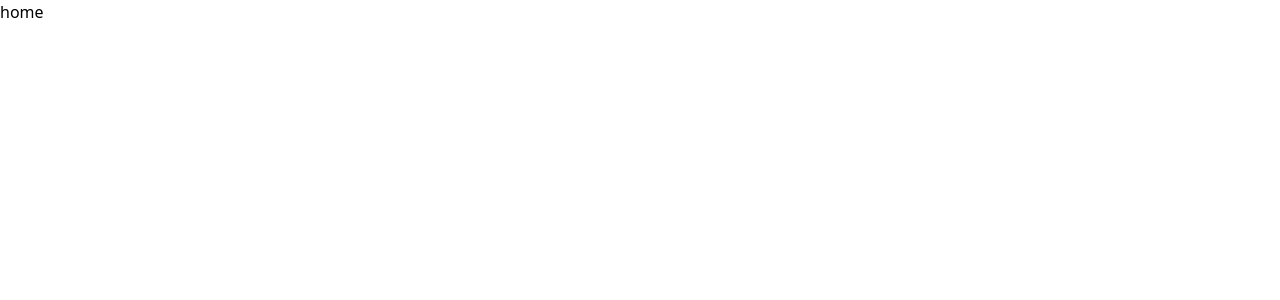
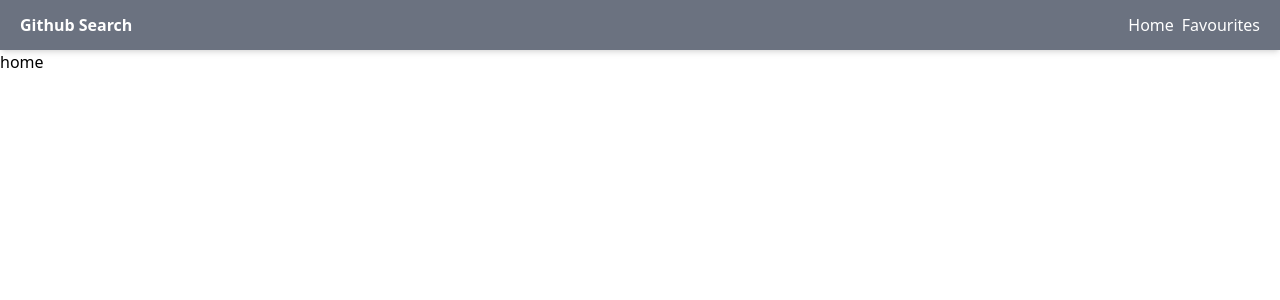
Before and after one commit to repkoO/react_redux, a React (Create React App) app: page / in a window 1280 px wide. Shown: the top 300 px of the page. Built offline with nearby package versions, Linux system fonts and the light colour scheme.

Commit message:
feat: implement navigation

```diff
--- a/src/App.tsx
+++ b/src/App.tsx
@@ -2,14 +2,18 @@ import React from 'react';
 import { Routes, Route } from 'react-router-dom';
 import HomePage from './pages/HomePage';
 import FavouritePage from './pages/FavouritePage';
+import Navigation from './components/Navigation';
 
 
 function App() {
   return (
+    <>
+    <Navigation />
     <Routes>
       <Route path='/' element={ <HomePage /> } />
       <Route path='/favourites' element={ <FavouritePage /> } />
     </Routes>
+    </>
   );
 }
 
--- /dev/null
+++ b/src/components/Navigation.tsx
@@ -0,0 +1,16 @@
+import React from 'react'
+import { Link } from 'react-router-dom'
+
+function Navigation() {
+  return (
+    <nav className='flex justify-between items-center h-[50px] px-5 shadow-md bg-gray-500 text-white'>
+        <h3 className="font-bold">Github Search</h3>
+        <span>
+            <Link to='/' className='mr-2'>Home</Link>
+            <Link to='/favourites'>Favourites</Link>
+        </span>
+    </nav>
+  )
+}
+
+export default Navigation
```
